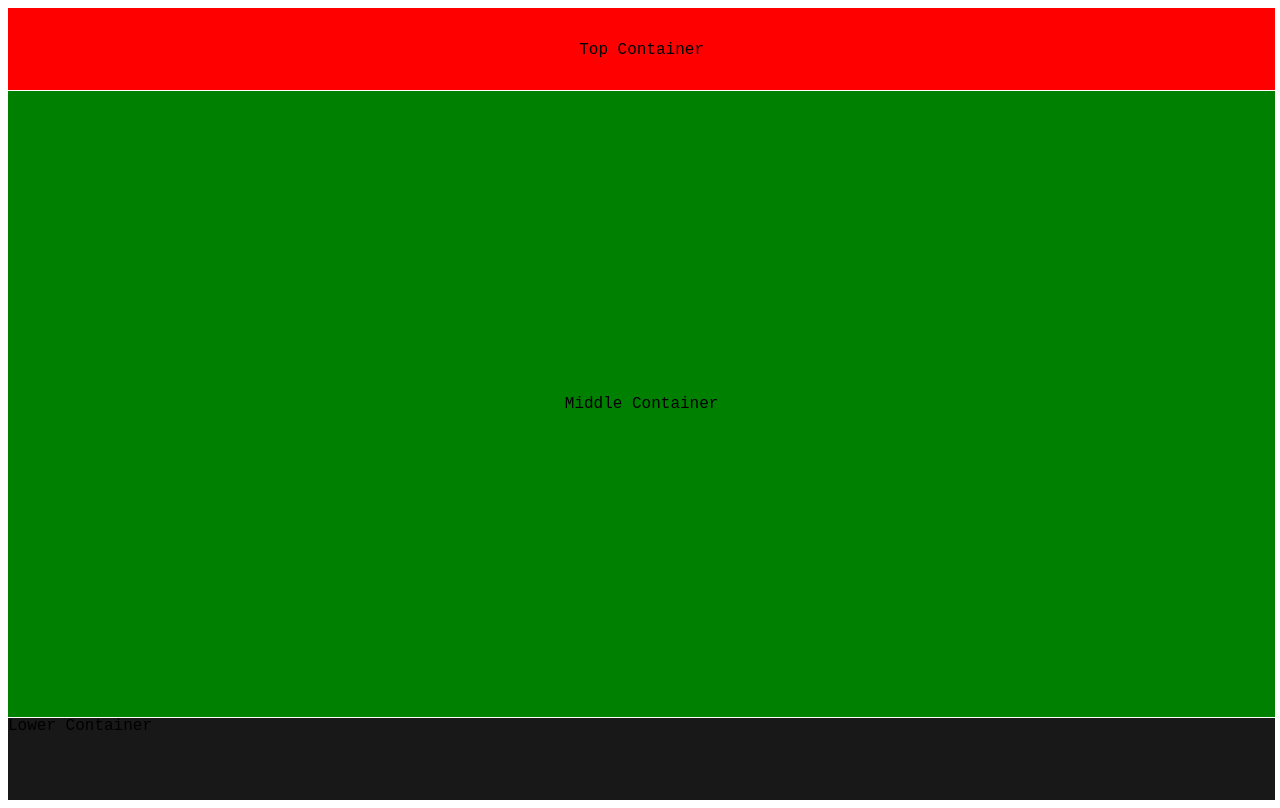
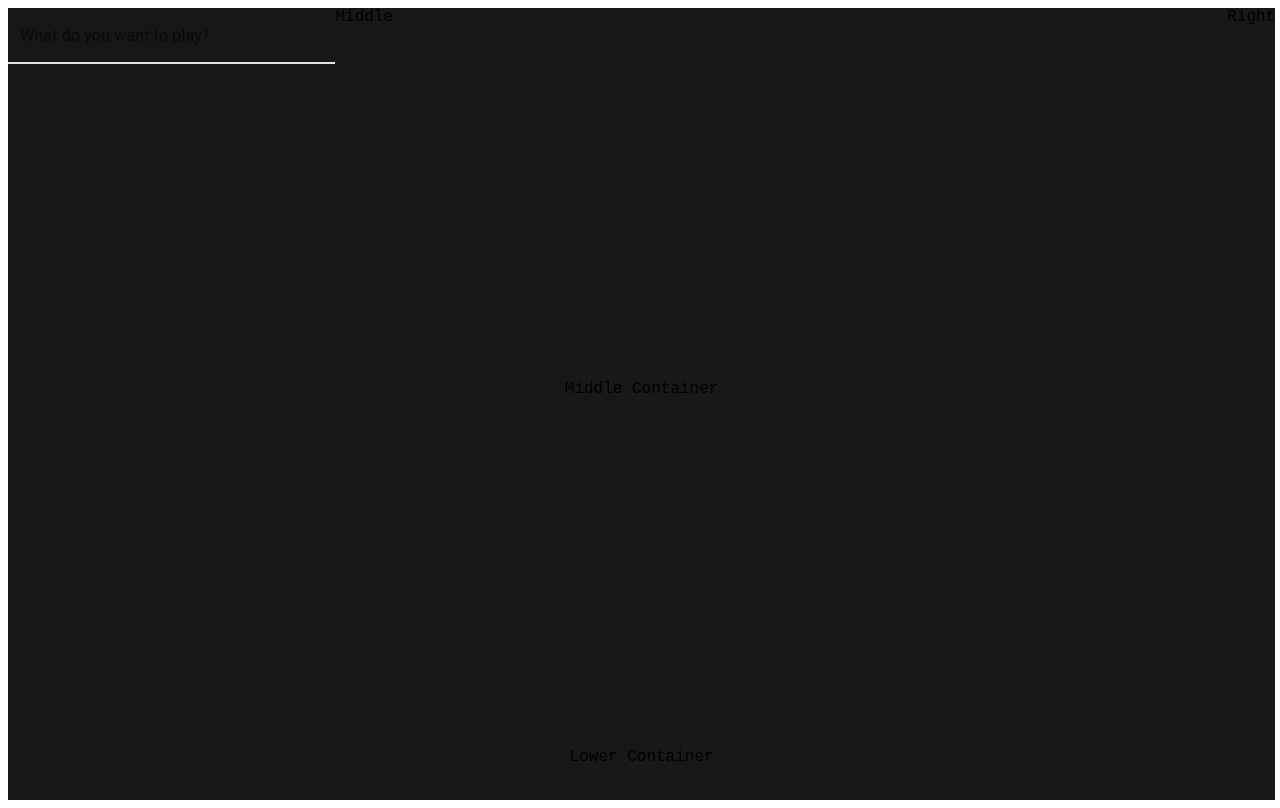
Before and after one commit to mischano/web-player-frontend, a React app: page / in a window 1280 px wide. Built offline with nearby package versions, Linux system fonts and the light colour scheme.

Commit message:
Removed rebundant files, working on search bar css.

```diff
--- a/src/components/Top Bar/SearchBar.js
+++ b/src/components/Top Bar/SearchBar.js
@@ -1,23 +1,63 @@
 import React, { useState } from "react";
 import Box from '@mui/material/Box';
 import TextField from "@mui/material/TextField";
-import { red } from '@mui/material/colors';
+import { createTheme, ThemeProvider, useTheme } from '@mui/material/styles';
 
+
+const customTheme = (outerTheme) =>
+    createTheme({
+        palette: {
+            mode: outerTheme.palette.mode, // Keeps dark/light mode consistent
+        },
+        components: {
+            MuiTextField: {
+                styleOverrides: {
+                    root: {
+                        '--TextField-brandBorderColor': '#E0E3E7',
+                        '--TextField-brandBorderHoverColor': '#B2BAC2',
+                        '--TextField-brandBorderFocusedColor': '#6F7E8C',
+                        '& label.Mui-focused': {
+                            color: 'var(--TextField-brandBorderFocusedColor)',
+                        },
+                    },
+                },
+            },
+            MuiFilledInput: { // Only keeping the filled variant overrides
+                styleOverrides: {
+                    root: {
+                        '&::before, &::after': {
+                            borderBottom: '2px solid var(--TextField-brandBorderColor)',
+                        },
+                        '&:hover:not(.Mui-disabled, .Mui-error):before': {
+                            borderBottom: '2px solid var(--TextField-brandBorderHoverColor)',
+                        },
+                        '&.Mui-focused:after': {
+                            borderBottom: '2px solid var(--TextField-brandBorderFocusedColor)',
+                        },
+                    },
+                },
+            },
+        },
+});
 
 const SearchBar = () => {
     const [userInput, setUserInput] = useState('');
+    const outerTheme = useTheme();
+
 
     return (
-        <TextField
-            id="outlined-basic"
-            label="What do you want to play?"
-            variant="outlined"
-            sx={{
-                flexGrow: 1.2,
-                backgroundColor: red[500],
-                outline: 'solid 1px #ecfc03',
-            }}
-        />
+        <Box sx={{
+            display: 'flex', flexGrow: 1
+        }}
+        >
+            <ThemeProvider theme={customTheme(outerTheme)}>
+                <TextField
+                    label="What do you want to play?" variant="filled"
+                    sx={{
+                        flexGrow: 1,
+                }}/>
+            </ThemeProvider>
+        </Box>
     );
 };
 
--- a/src/components/Top Bar/TopBarManager.js
+++ b/src/components/Top Bar/TopBarManager.js
@@ -1,15 +1,22 @@
 import React from "react";
 import SearchBar from "./SearchBar";
-import { Box, AppBar, Toolbar } from '@mui/material';
-import {
-    appBarStyles,
-    searchBarContainer,
-    buttonsContainer,
-} from './TopBarManagerStyles.js';
+import '../../../static/css/top.css';
 
-// const TopBarManager = () => {
-//     return (
-//     );
-// };
+
+const TopBarManager = () => {
+    return (
+        <div className="top-bar-main-container">
+            <div className="top-bar-left-container">
+                <SearchBar />
+            </div>
+            <div className="top-bar-middle-container">
+                Middle
+            </div>
+            <div className="top-bar-right-container">
+                Right
+            </div>
+        </div>
+    );
+};
 
 export default TopBarManager;
--- a/src/index.js
+++ b/src/index.js
@@ -1,5 +1,6 @@
 import React from 'react';
 import { createRoot } from 'react-dom/client';
+import TopBarManager from './components/Top Bar/TopBarManager';
 import '../static/css/index.css';
 
 
@@ -10,7 +11,8 @@ const root = createRoot(container);
 root.render(
     <div className="main">
         <div className="top-bar">
-            Top Container
+            {/* Top Container */}
+            <TopBarManager />
         </div>
         <div className="middle-bar">
             Middle Container
--- a/static/css/index.css
+++ b/static/css/index.css
@@ -1,12 +1,3 @@
-/* html, body, #root {
-  width: 100%;
-  height: 100%;
-  margin: 0;
-  padding: 0;
-  font-family: 'Fire Code', monospace;
-  background-color: #181818;
-}; */
-
 #root {
   width: 99vw;
   height: 99vh;
@@ -19,19 +10,20 @@
 
 .main {
   display: grid;
-  grid-template-rows: 0.2fr 1.5fr 0.2fr;
+  grid-template-rows: 0.11fr 1.5fr 0.2fr;
   width: 100%;
   height: 100%;
 }
 
 .top-bar {
   display: flex;
-  justify-content: center;
-  align-items: center;
+  /* flex-direction: row-reverse; */
+  /* justify-content: space-between; */
+  /* align-items: center; */
 
-  outline: 1px solid white;
+  /* outline: 1px solid white; */
   color: inherit;
-  background-color: red;
+  /* background-color: red; */
 
 }
 
@@ -40,17 +32,15 @@
   justify-content: center;
   align-items: center;
 
-  outline: 1px solid white;
+  /* outline: 1px solid white;
   color: inherit;
-  background-color: green;
+  background-color: green; */
 }
 
-.lower-bar {
+.bottom-bar {
   display: flex;
   justify-content: center;
   align-items: center;
 
-  outline: 1px solid white;
-  color: inherit;
-  background-color: blue;
+
 }
--- /dev/null
+++ b/static/css/top.css
@@ -0,0 +1,31 @@
+.top-bar-main-container {
+    display: flex;
+    flex-direction: row;
+    justify-content: space-between;
+
+    flex-grow: 1;
+    /* outline: 1px solid white; */
+}
+
+.top-bar-left-container {
+    display: flex;
+    flex-grow: 0.2;
+
+    /* outline: 1px solid white; */
+}
+
+.top-bar-middle-container {
+    display: flex;
+
+    flex-grow: 1;
+
+    /* outline: 1px solid white; */
+}
+
+.top-bar-right-container {
+    display: flex;
+    flex-direction: row-reverse;
+    flex-grow: 1;
+
+    /* outline: 1px solid white; */
+}
```
Also changed, not shown: src/components/Top Bar/SearchBarStyles.js (deleted, +0 -23 lines), src/components/Top Bar/TopBarManagerStyles.js (deleted, +0 -48 lines).
